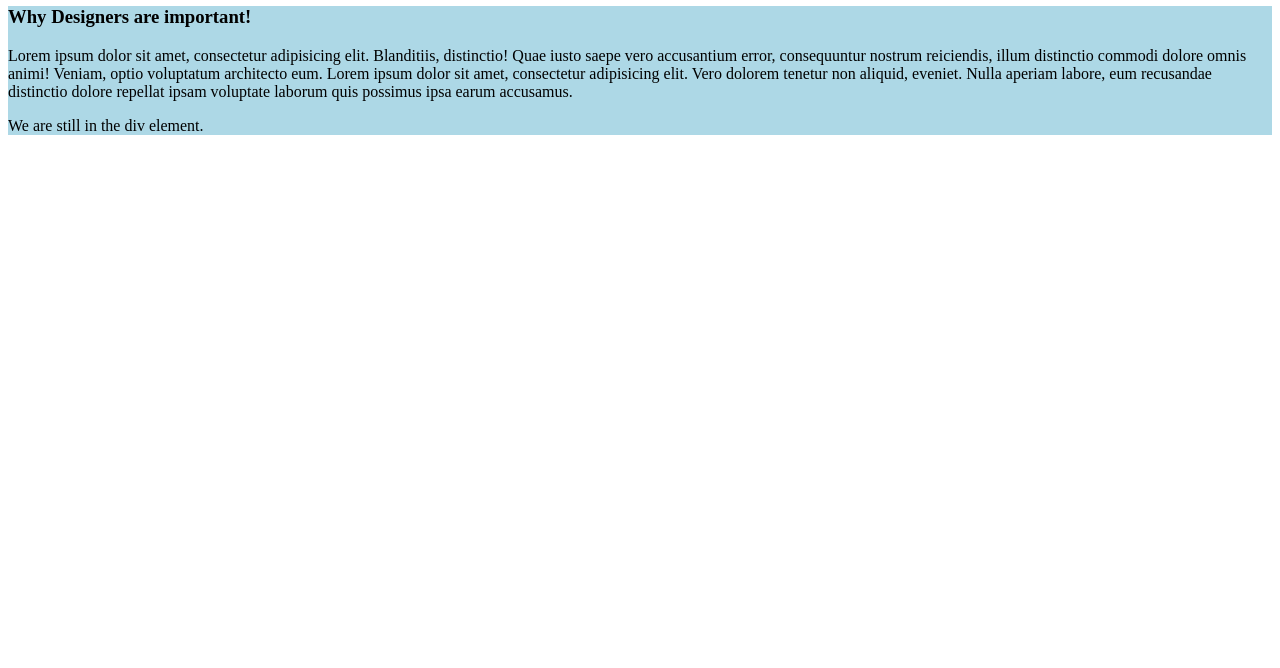
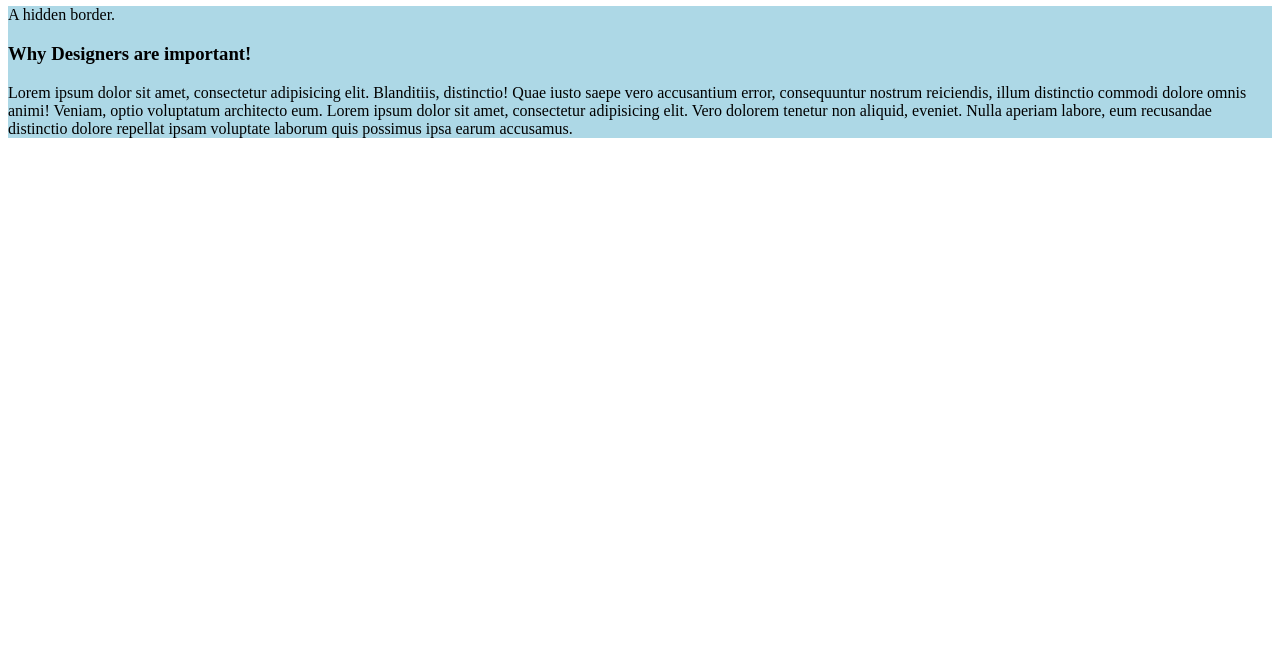
Before and after one commit to chelseascheets/challenge, a plain HTML site: page index.html in a window 1280 px wide. Shown: the part 132-800 px from the top of the page. Drawn offline with Linux system fonts and the light colour scheme.

Commit message:
added sections

```diff
--- a/index.html
+++ b/index.html
@@ -7,27 +7,30 @@
 h1 {
     background-color: blue;
 }
-
 div {
     background-color: lightblue;
 }
-
 <footer> {
     background-color: blue;
 }
 p.solid {border-style: solid;}
+}
+p.hidden {border-style: hidden;}
 </style>
 </head>
 <body>
 
 <h1>Hey there I have a cool site</h1>
 <h1 class="solid">A solid border.</h1>
+<div
+    class="hidden">A hidden border.
+
 <div>
 <h3>Why Designers are important!</h3>
-<p>Lorem ipsum dolor sit amet, consectetur adipisicing elit. Blanditiis, distinctio! Quae iusto saepe vero accusantium error, consequuntur nostrum reiciendis, illum distinctio commodi dolore omnis animi! Veniam, optio voluptatum architecto eum.
-    Lorem ipsum dolor sit amet, consectetur adipisicing elit. Vero dolorem tenetur non aliquid, eveniet. Nulla aperiam labore, eum recusandae distinctio dolore repellat ipsam voluptate laborum quis possimus ipsa earum accusamus.
-</p>
-We are still in the div element.
+</div>
+<div>Lorem ipsum dolor sit amet, consectetur adipisicing elit. Blanditiis, distinctio! Quae iusto saepe vero accusantium error, consequuntur nostrum reiciendis, illum distinctio commodi dolore omnis animi! Veniam, optio voluptatum architecto eum. Lorem ipsum dolor sit amet, consectetur adipisicing elit. Vero dolorem tenetur non aliquid, eveniet. Nulla aperiam labore, eum recusandae distinctio dolore repellat ipsam voluptate laborum quis possimus ipsa earum accusamus.
+</div>
+
 </div>
 
 </body>
```
